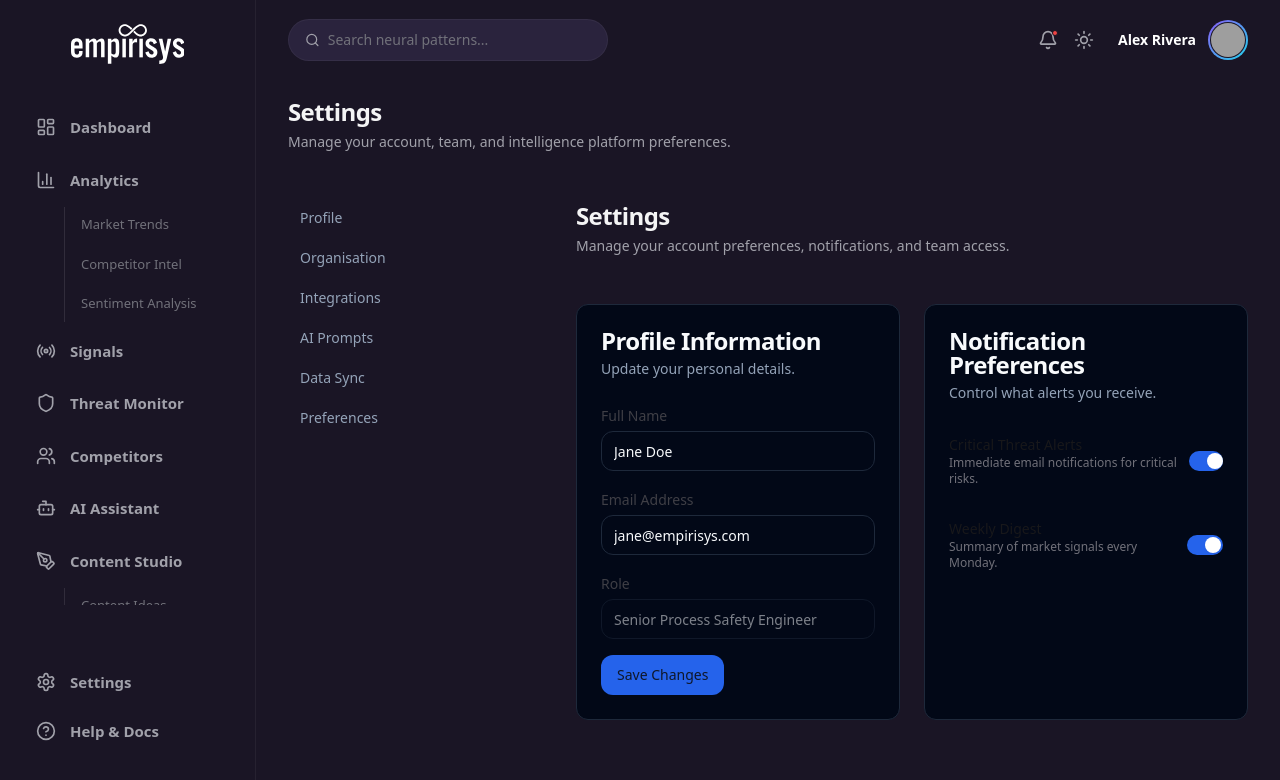
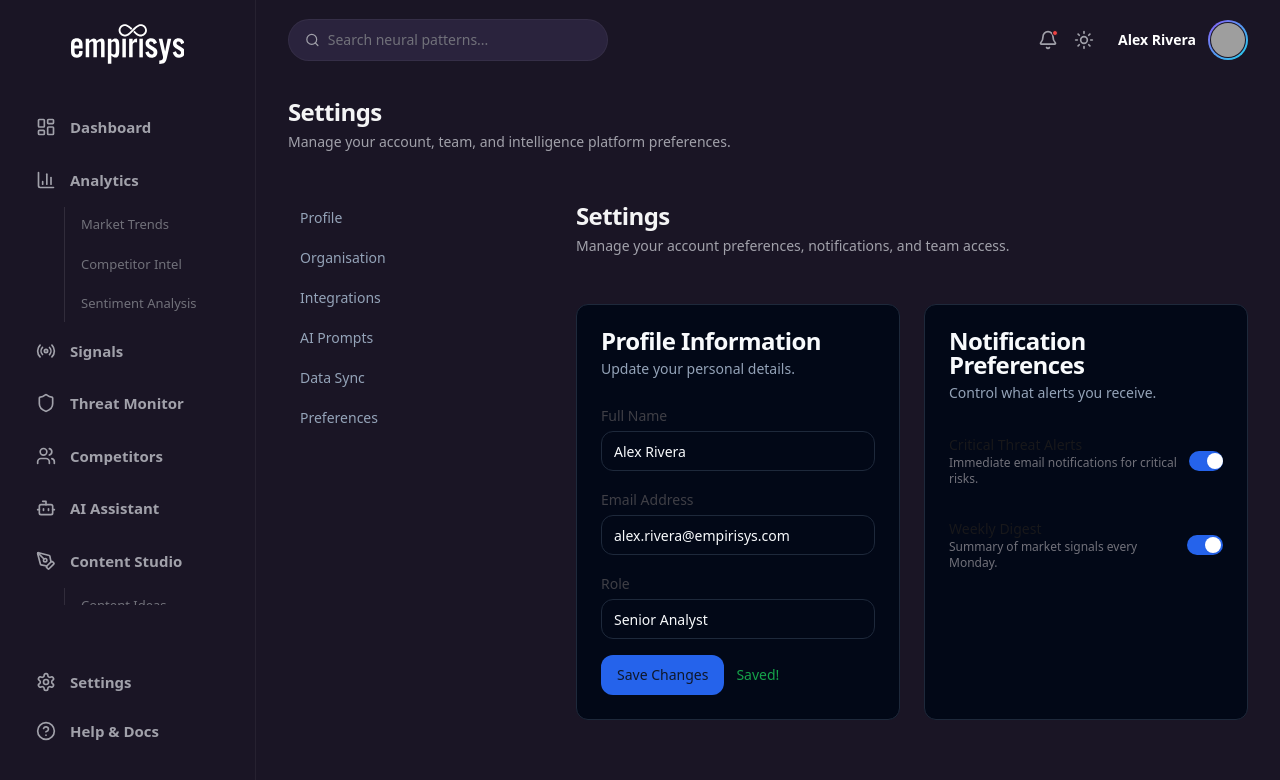
Before and after one commit to amaravhale/EIH-Test, a Next.js app: page /settings in a window 1280 px wide. Both pictures are taken after a click on the button "Save Changes". Shown: the top 780 px of the page. Built offline with nearby package versions, Linux system fonts and the light colour scheme; grey boxes are pictures that could not be loaded.

Commit message:
feat(settings): make profile information editable and persist to global context

```diff
--- a/src/app/(app)/layout.tsx
+++ b/src/app/(app)/layout.tsx
@@ -4,6 +4,7 @@ import { usePathname, useRouter } from "next/navigation";
 import { useState, useEffect } from "react";
 import { SynexisSidebar } from "@/components/layout/synexis-sidebar";
 import { SynexisHeader } from "@/components/layout/synexis-header";
+import { useUser } from "@/contexts/user-context";
 
 export default function AppLayout({ children }: { children: React.ReactNode }) {
   const router = useRouter();
@@ -27,12 +28,7 @@ export default function AppLayout({ children }: { children: React.ReactNode }) {
     });
   };
 
-  const mockUser = {
-    name: "Alex Rivera",
-    role: "Pro Plan",
-    // We can use a placeholder avatar
-    avatarUrl: "https://i.pravatar.cc/150?u=a042581f4e29026704d",
-  };
+  const { user } = useUser();
 
   // Prevent hydration mismatch flash
   if (!mounted) {
@@ -48,7 +44,7 @@ export default function AppLayout({ children }: { children: React.ReactNode }) {
 
       <div className="flex flex-1 flex-col overflow-hidden">
         <SynexisHeader
-          user={mockUser}
+          user={user}
           isDarkMode={isDarkMode}
           onToggleTheme={toggleTheme}
         />
--- a/src/app/(app)/settings/page.tsx
+++ b/src/app/(app)/settings/page.tsx
@@ -1,12 +1,36 @@
 "use client";
 
-import React from "react";
+import React, { useState, useEffect } from "react";
 import { PageHeader } from "@/components/layout/page-header";
 import { Card, CardContent, CardHeader, CardTitle, CardDescription } from "@/components/ui/card";
 import { Button } from "@/components/ui/button";
 import { Input } from "@/components/ui/input";
+import { useUser } from "@/contexts/user-context";
 
 export default function SettingsPage() {
+  const { user, updateUser } = useUser();
+  const [name, setName] = useState(user.name);
+  const [email, setEmail] = useState(user.email);
+  const [role, setRole] = useState(user.role);
+  const [isSaving, setIsSaving] = useState(false);
+  const [saveSuccess, setSaveSuccess] = useState(false);
+
+  useEffect(() => {
+    setName(user.name);
+    setEmail(user.email);
+    setRole(user.role);
+  }, [user]);
+
+  const handleSave = () => {
+    setIsSaving(true);
+    setTimeout(() => {
+      updateUser({ name, email, role });
+      setIsSaving(false);
+      setSaveSuccess(true);
+      setTimeout(() => setSaveSuccess(false), 3000);
+    }, 500);
+  };
+
   return (
     <div className="space-y-6">
       <PageHeader
@@ -23,17 +47,22 @@ export default function SettingsPage() {
           <CardContent className="space-y-4">
             <div className="space-y-1">
               <label className="text-sm font-medium text-zinc-700">Full Name</label>
-              <Input defaultValue="Jane Doe" />
+              <Input value={name} onChange={(e) => setName(e.target.value)} />
             </div>
             <div className="space-y-1">
               <label className="text-sm font-medium text-zinc-700">Email Address</label>
-              <Input defaultValue="jane@empirisys.com" type="email" />
+              <Input value={email} onChange={(e) => setEmail(e.target.value)} type="email" />
             </div>
             <div className="space-y-1">
               <label className="text-sm font-medium text-zinc-700">Role</label>
-              <Input defaultValue="Senior Process Safety Engineer" disabled />
+              <Input value={role} onChange={(e) => setRole(e.target.value)} />
             </div>
-            <Button className="bg-blue-600 hover:bg-blue-700">Save Changes</Button>
+            <div className="flex items-center gap-3 mt-2">
+              <Button className="bg-blue-600 hover:bg-blue-700" onClick={handleSave} disabled={isSaving}>
+                {isSaving ? "Saving..." : "Save Changes"}
+              </Button>
+              {saveSuccess && <span className="text-sm text-green-600 font-medium">Saved!</span>}
+            </div>
           </CardContent>
         </Card>
 
--- a/src/app/(app)/settings/profile/page.tsx
+++ b/src/app/(app)/settings/profile/page.tsx
@@ -1,10 +1,52 @@
+"use client";
+
+import { useState, useEffect } from "react";
 import { Card, CardContent, CardDescription, CardHeader, CardTitle, CardFooter } from "@/components/ui/card";
 import { Input } from "@/components/ui/input";
 import { Label } from "@/components/ui/label";
 import { Button } from "@/components/ui/button";
 import { Avatar, AvatarFallback, AvatarImage } from "@/components/ui/avatar";
+import { useUser } from "@/contexts/user-context";
 
 export default function ProfileSettingsPage() {
+  const { user, updateUser } = useUser();
+
+  // Split name for the form
+  const nameParts = user.name.split(" ");
+  const initialFirstName = nameParts[0] || "";
+  const initialLastName = nameParts.slice(1).join(" ") || "";
+
+  const [firstName, setFirstName] = useState(initialFirstName);
+  const [lastName, setLastName] = useState(initialLastName);
+  const [email, setEmail] = useState(user.email);
+  const [role, setRole] = useState(user.role);
+  const [isSaving, setIsSaving] = useState(false);
+  const [saveSuccess, setSaveSuccess] = useState(false);
+
+  // Sync state if user context updates from elsewhere (or hydration finishes)
+  useEffect(() => {
+    const parts = user.name.split(" ");
+    setFirstName(parts[0] || "");
+    setLastName(parts.slice(1).join(" ") || "");
+    setEmail(user.email);
+    setRole(user.role);
+  }, [user]);
+
+  const handleSave = () => {
+    setIsSaving(true);
+    // Simulate a network request
+    setTimeout(() => {
+      updateUser({
+        name: `${firstName} ${lastName}`.trim(),
+        email,
+        role,
+      });
+      setIsSaving(false);
+      setSaveSuccess(true);
+      setTimeout(() => setSaveSuccess(false), 3000);
+    }, 500);
+  };
+
   return (
     <div className="space-y-6">
       <div>
@@ -24,8 +66,8 @@ export default function ProfileSettingsPage() {
         <CardContent className="space-y-6">
           <div className="flex items-center gap-6">
             <Avatar className="h-20 w-20">
-              <AvatarImage src="https://i.pravatar.cc/150?u=a042581f4e29026704d" alt="Alex Rivera" />
-              <AvatarFallback className="text-2xl">AR</AvatarFallback>
+              <AvatarImage src={user.avatarUrl} alt={user.name} />
+              <AvatarFallback className="text-2xl">{firstName?.[0]}{lastName?.[0]}</AvatarFallback>
             </Avatar>
             <div className="space-y-2">
               <Button variant="outline" size="sm">Change Avatar</Button>
@@ -36,24 +78,44 @@ export default function ProfileSettingsPage() {
           <div className="grid gap-4 md:grid-cols-2">
             <div className="space-y-2">
               <Label htmlFor="firstName">First name</Label>
-              <Input id="firstName" defaultValue="Alex" />
+              <Input
+                id="firstName"
+                value={firstName}
+                onChange={(e) => setFirstName(e.target.value)}
+              />
             </div>
             <div className="space-y-2">
               <Label htmlFor="lastName">Last name</Label>
-              <Input id="lastName" defaultValue="Rivera" />
+              <Input
+                id="lastName"
+                value={lastName}
+                onChange={(e) => setLastName(e.target.value)}
+              />
             </div>
             <div className="space-y-2">
               <Label htmlFor="email">Email</Label>
-              <Input id="email" type="email" defaultValue="alex.rivera@empirisys.com" disabled />
+              <Input
+                id="email"
+                type="email"
+                value={email}
+                onChange={(e) => setEmail(e.target.value)}
+              />
             </div>
             <div className="space-y-2">
               <Label htmlFor="role">Role</Label>
-              <Input id="role" defaultValue="Senior Analyst" />
+              <Input
+                id="role"
+                value={role}
+                onChange={(e) => setRole(e.target.value)}
+              />
             </div>
           </div>
         </CardContent>
-        <CardFooter className="flex justify-end border-t pt-6">
-          <Button>Save Changes</Button>
+        <CardFooter className="flex justify-end border-t pt-6 gap-2">
+          {saveSuccess && <span className="text-sm text-green-600 flex items-center mr-2">Saved successfully!</span>}
+          <Button onClick={handleSave} disabled={isSaving}>
+            {isSaving ? "Saving..." : "Save Changes"}
+          </Button>
         </CardFooter>
       </Card>
 
--- a/src/components/providers.tsx
+++ b/src/components/providers.tsx
@@ -3,7 +3,7 @@
 import { QueryClient, QueryClientProvider } from "@tanstack/react-query";
 import { ThemeProvider } from "next-themes";
 import { useState } from "react";
-
+import { UserProvider } from "@/contexts/user-context";
 export function Providers({ children }: { children: React.ReactNode }) {
   const [queryClient] = useState(
     () =>
@@ -19,7 +19,11 @@ export function Providers({ children }: { children: React.ReactNode }) {
 
   return (
     <ThemeProvider attribute="class" defaultTheme="light" enableSystem>
-      <QueryClientProvider client={queryClient}>{children}</QueryClientProvider>
+      <QueryClientProvider client={queryClient}>
+        <UserProvider>
+          {children}
+        </UserProvider>
+      </QueryClientProvider>
     </ThemeProvider>
   );
 }
--- /dev/null
+++ b/src/contexts/user-context.tsx
@@ -0,0 +1,70 @@
+"use client";
+
+import React, { createContext, useContext, useState, useEffect } from "react";
+
+export interface User {
+  name: string;
+  email: string;
+  role: string;
+  avatarUrl?: string;
+}
+
+interface UserContextType {
+  user: User;
+  updateUser: (updates: Partial<User>) => void;
+}
+
+const defaultUser: User = {
+  name: "Alex Rivera",
+  email: "alex.rivera@empirisys.com",
+  role: "Senior Analyst",
+  avatarUrl: "https://i.pravatar.cc/150?u=a042581f4e29026704d",
+};
+
+const UserContext = createContext<UserContextType | undefined>(undefined);
+
+export function UserProvider({ children }: { children: React.ReactNode }) {
+  const [user, setUser] = useState<User>(defaultUser);
+  const [mounted, setMounted] = useState(false);
+
+  useEffect(() => {
+    setMounted(true);
+    const savedUser = localStorage.getItem("empirisys-user");
+    if (savedUser) {
+      try {
+        setUser(JSON.parse(savedUser));
+      } catch (e) {
+        console.error("Failed to parse user from local storage", e);
+      }
+    }
+  }, []);
+
+  const updateUser = (updates: Partial<User>) => {
+    setUser((prev) => {
+      const newUser = { ...prev, ...updates };
+      localStorage.setItem("empirisys-user", JSON.stringify(newUser));
+      return newUser;
+    });
+  };
+
+  if (!mounted) {
+    // Optionally return null or children directly while unmounted to avoid hydration mismatch,
+    // but returning children with default user might cause text mismatch if data changed.
+    // It's usually fine if we only use it deep in the tree or handle hydration in components.
+    return <UserContext.Provider value={{ user: defaultUser, updateUser }}>{children}</UserContext.Provider>;
+  }
+
+  return (
+    <UserContext.Provider value={{ user, updateUser }}>
+      {children}
+    </UserContext.Provider>
+  );
+}
+
+export function useUser() {
+  const context = useContext(UserContext);
+  if (context === undefined) {
+    throw new Error("useUser must be used within a UserProvider");
+  }
+  return context;
+}
```
